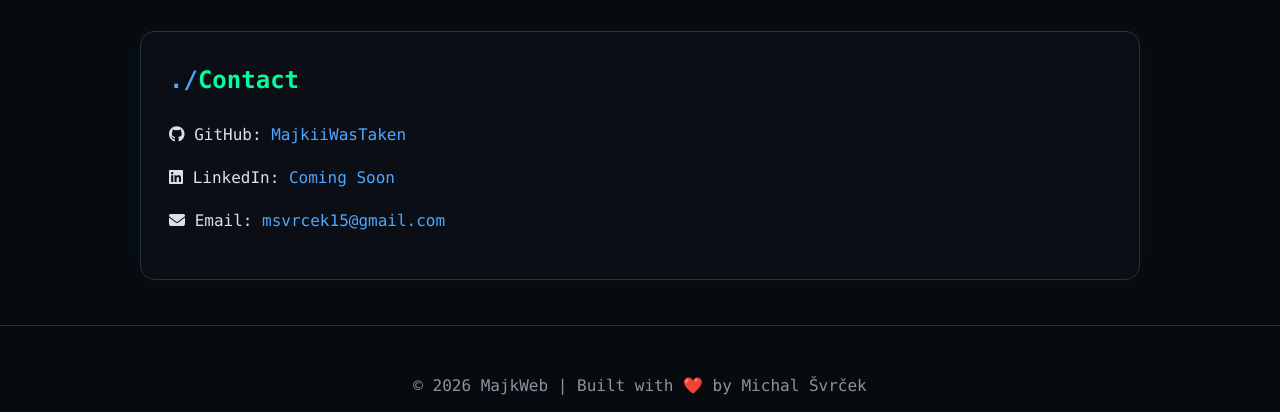
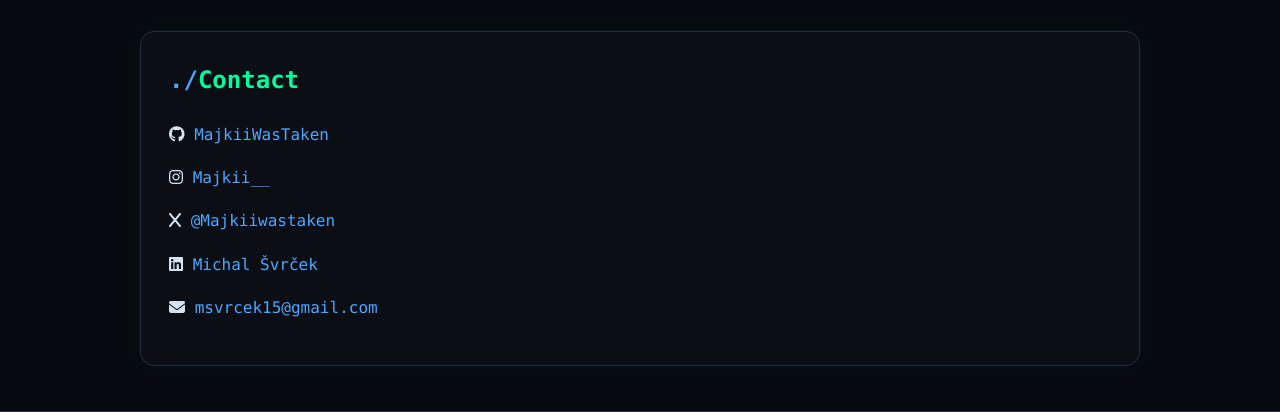
Before and after one commit to MajkiiWasTaken/MajkiiWasTaken.github.io, a plain HTML site: page index.html in a window 1280 px wide. Shown: the part 6060-6472 px from the top of the page. Drawn offline with Linux system fonts and the light colour scheme.

Commit message:
Updated some things

```diff
--- a/index.html
+++ b/index.html
@@ -291,23 +291,34 @@
 
         <p>
             <i class="fa-brands fa-github"></i>
-            GitHub:
             <a href="https://github.com/MajkiiWasTaken" target="_blank">
                 MajkiiWasTaken
             </a>
         </p>
 
         <p>
+            <i class="fa-brands fa-instagram"></i>
+            <a id="instagram-username" href="https://www.instagram.com/majkii__/" target="_blank">
+                Majkii__
+            </a>
+        </p>
+
+        <p>
+            <i class="fa-brands fa-x"></i>
+            <a id="x-username" href="https://twitter.com/Majkiiwastaken" target="_blank">
+                @Majkiiwastaken
+            </a>
+        </p>
+
+        <p>
             <i class="fa-brands fa-linkedin"></i>
-            LinkedIn:
-            <a href="https://linkedin.com/in/your-linkedin" target="_blank" data-i18n="linkedinStatus">
-                Coming Soon
+            <a href="https://linkedin.com/in/michal-švrček" target="_blank">
+                Michal Švrček
             </a>
         </p>
 
         <p>
             <i class="fa-solid fa-envelope"></i>
-            Email:
             <a id="email-link" href="mailto:msvrcek15@gmail.com">
                 msvrcek15@gmail.com
             </a>
```
